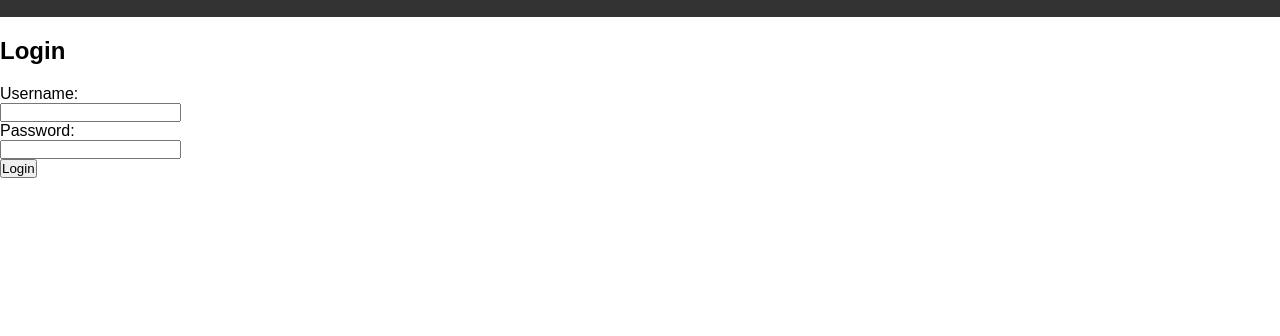
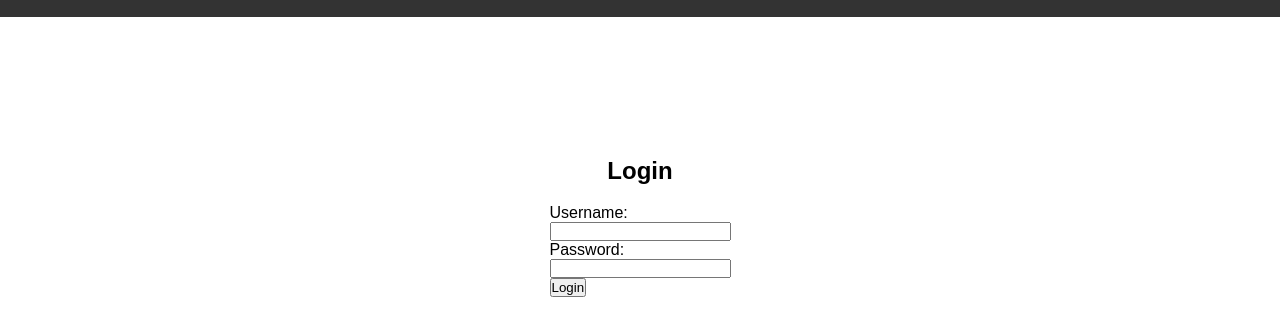
Before and after one commit to cnobleshriver/326Project, a website with bundled scripts: page milestone-02/src/index.html in a window 1280 px wide. Both pictures are taken after a click on the button "Login / Sign up". Shown: the part 62-398 px from the top of the page. Built offline with nearby package versions, Linux system fonts and the light colour scheme.

Commit message:
center login page

```diff
--- a/milestone-02/src/css/styles.css
+++ b/milestone-02/src/css/styles.css
@@ -84,3 +84,11 @@ button {
 .view {
     display: none;
 }
+
+.login-container {
+    display: flex;
+    flex-direction: column;
+    justify-content: center;
+    align-items: center;
+    height: 50vh;
+}
```
